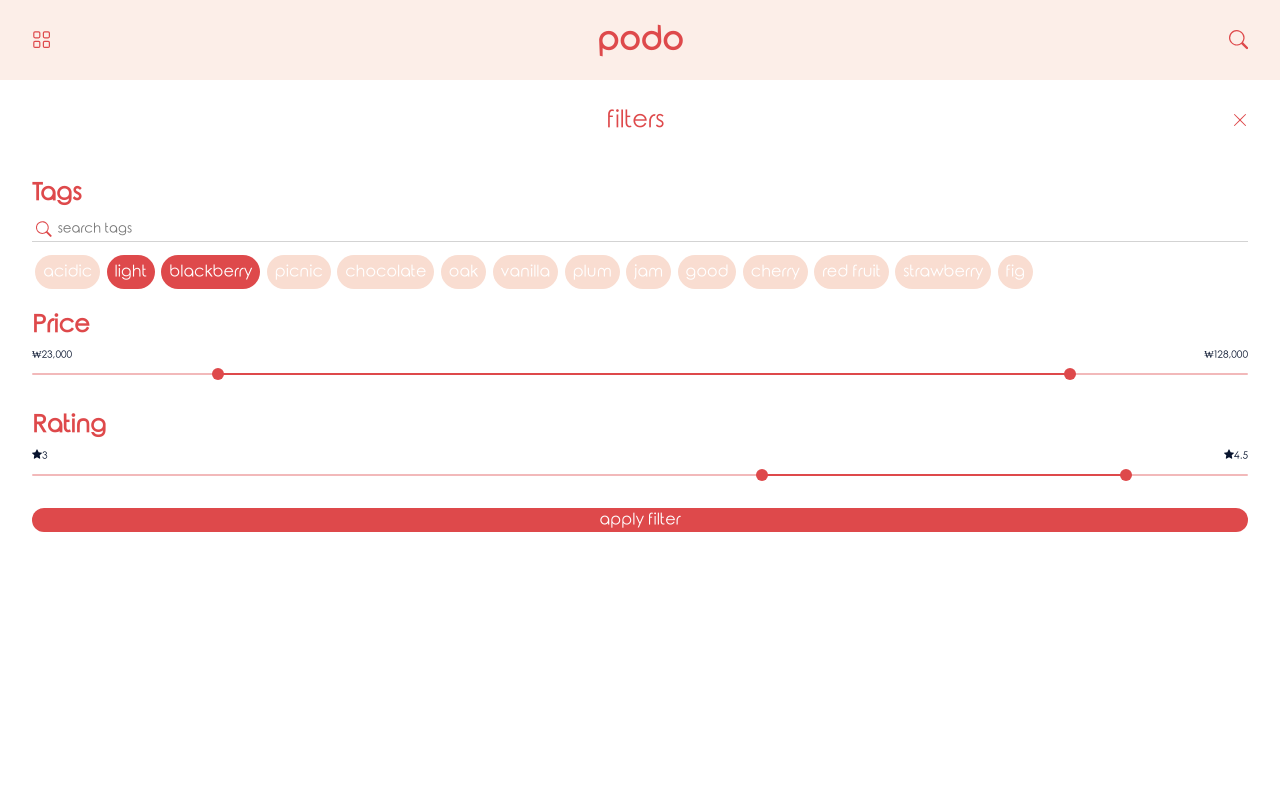
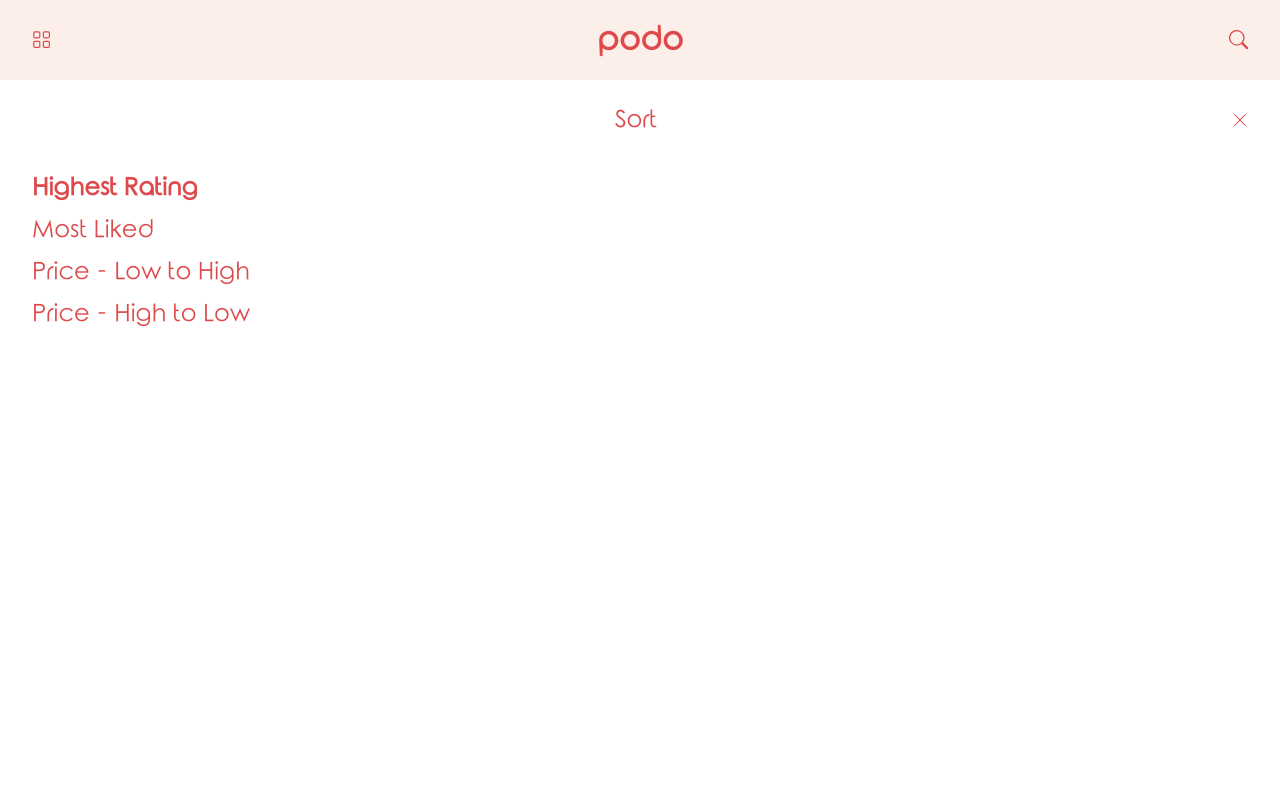
Before and after one commit to TREEANA/CSE416, a React (Create React App) app: page /detail in a window 1280 px wide. Shown: the top 800 px of the page. Built offline with nearby package versions, Linux system fonts and the light colour scheme; some icons are missing.

Commit message:
Sort outline done

```diff
--- a/src/components/Detail/Detail.js
+++ b/src/components/Detail/Detail.js
@@ -1,15 +1,17 @@
 import React from "react";
 import "./Detail.css";
 import Review from "../Review/Review";
-// import Search from "../Search/Search";
+import Search from "../Search/Search";
 import Filter from "../Filter/Filter";
+import Sort from "../Sort/Sort";
 
 const Detail = ({userstatus}) => {
   return (
     <>
 
       <div className = "detail">
-        <Filter/>
+        {/* <Filter/> */}
+        <Sort/>
       </div>
 
       {/* <div className="detail">
--- /dev/null
+++ b/src/components/Sort/Sort.css
@@ -0,0 +1,41 @@
+.sort {
+    width: 100vw;
+    height: 100vh;
+    color: var(--primary);
+    background-color: var(--bg-0);
+}
+
+.sort__top {
+    display: flex;
+    align-items: center;
+    justify-content: space-between;
+    height: 80px;
+    margin: 0 var(--margin-out);
+}
+
+.sort__top-left {
+    visibility: hidden;
+}
+
+.sort__top-title {
+    font-size: 24px;
+}
+
+.sort__top-close {
+    font-weight: bold;
+    position: static;
+}
+
+.sort__method {
+    margin: 0 var(--margin-out);
+}
+
+.sort__method--selected,
+.sort__method--unselected {
+    font-size: var(--size-btn);
+    margin: 15px 0;
+}
+
+.sort__method--selected {
+    font-weight: bolder;
+}
--- /dev/null
+++ b/src/components/Sort/Sort.js
@@ -0,0 +1,30 @@
+import React, { useState } from "react";
+import "./Sort.css";
+import {  BsSearch, BsXLg} from "react-icons/bs";
+
+const Sort = () => {
+
+    return (
+            <>
+                <div className = "sort">
+                    <div className = "sort__top">
+                        <div className = "sort__top-left">x</div>
+                        <div className = "sort__top-title"> Sort </div>
+                        <BsXLg className = "sort__top-close"/>
+                    </div>
+
+                    <div className = "sort__method">
+                        <div className = "sort__method--selected">Highest Rating</div>
+                        <div className = "sort__method--unselected">Most Liked</div>
+                        <div className = "sort__method--unselected">Price - Low to High</div>
+                        <div className = "sort__method--unselected">Price - High to Low</div>
+
+
+                    </div>
+                </div>
+            </>
+
+    );
+  };
+
+export default Sort;
```
